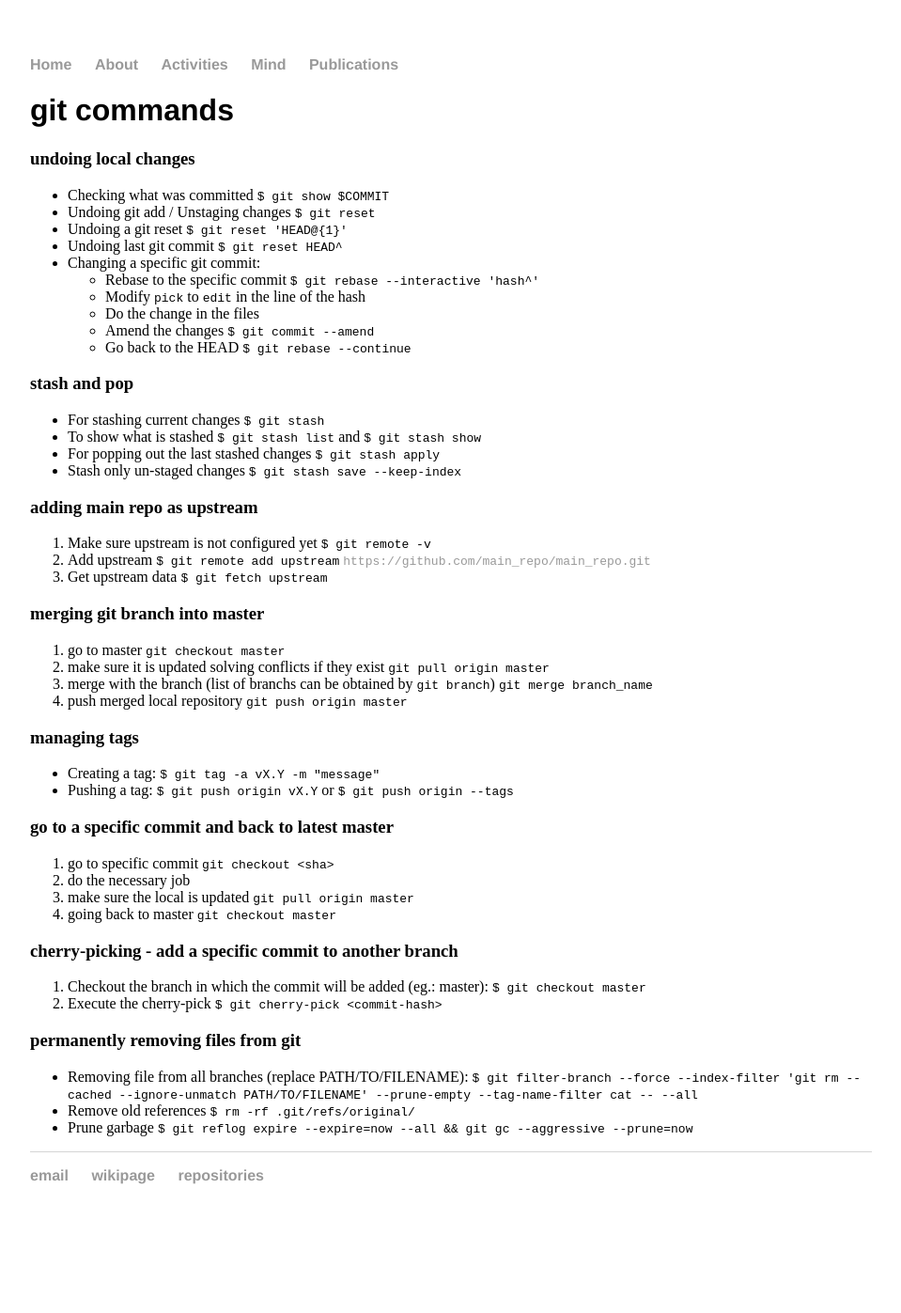
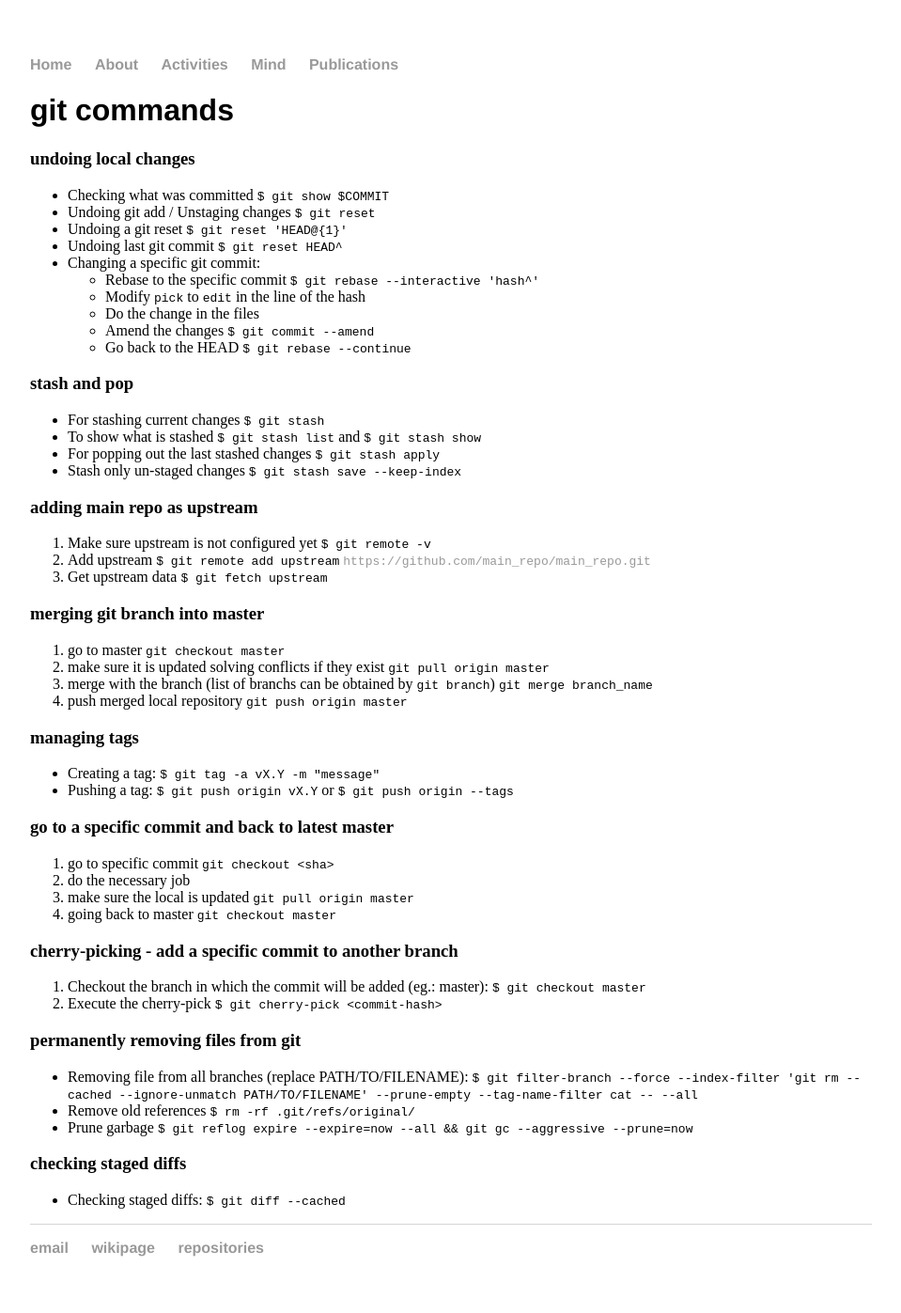
Before and after one commit to cleberjamaral/cleberjamaral.github.io, a Jekyll site: the page built from knowledge/programming/git/git-commands.md, in a window 1280 px wide. Shown: the whole page at 94% size, without its empty margins (160-1119 px from the left). Built offline with Jekyll 4.4.1, drawn with Linux system fonts in a browser that asks for light colours; our own code applies the rules of GitHub Pages for plain Markdown files; before the commit the page ends 1320 px from its top, so only the background shows below that.

Commit message:
GitBook: [master] one page modified

```diff
--- a/knowledge/programming/git/git-commands.md
+++ b/knowledge/programming/git/git-commands.md
@@ -55,3 +55,7 @@
 * Removing file from all branches \(replace PATH/TO/FILENAME\): `$ git filter-branch --force --index-filter 'git rm --cached --ignore-unmatch PATH/TO/FILENAME' --prune-empty --tag-name-filter cat -- --all`
 * Remove old references `$ rm -rf .git/refs/original/`
 * Prune garbage `$ git reflog expire --expire=now --all && git gc --aggressive --prune=now`
+
+### checking staged diffs
+
+* Checking staged diffs: `$ git diff --cached`
```
